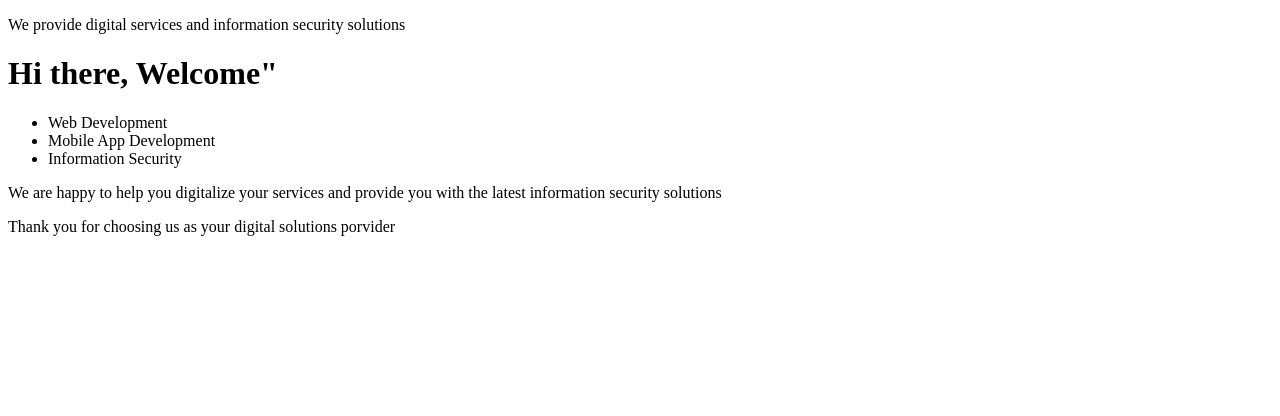
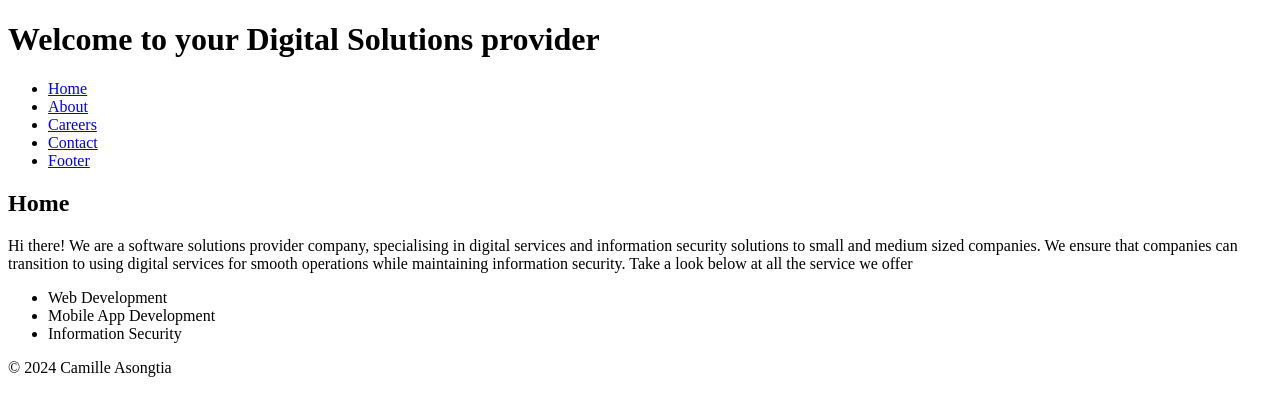
Before and after one commit to CamilleAsongtia/camilleasongtia.github.io, a plain HTML site: page index.html in a window 1280 px wide. Drawn offline with Linux system fonts and the light colour scheme.

Commit message:
Add files via upload

```diff
--- a/index.html
+++ b/index.html
@@ -1,14 +1,39 @@
 <!DOCTYPE html>
 <html lang="en">
 <head>
-    <p class="color-example">We provide digital services and information security solutions</p>
-<h1 class="header-example">Hi there, Welcome"</h1>
-<ul class="list-example">
+    <meta charset="UTF-8">
+    <meta name="viewport" content="width=device-width, initial-scale=1.0">
+    <title>Digital Services and Information Security Solutions</title>
+</head>
+<body>
+    <header>
+        <h1>Welcome to your Digital Solutions provider</h1>
+    </header>
+
+    <nav>
+        <ul>
+            <li><a href="#home">Home</a></li>
+            <li><a href="#about">About</a></li>
+            <li><a href="#careers">Careers</a></li>
+            <li><a href="#contact">Contact</a></li>
+            <li><a href="#footer">Footer</a></li>
+        </ul>
+    </nav>
+
+    <main>
+        <h2>Home</h2>
+        <p>Hi there! We are a software solutions provider company, specialising in digital services and information security solutions to small and medium sized companies. We ensure that companies can transition to using digital services for smooth operations while maintaining information security. Take a look below at all the service we offer</p>
+
+        <ul>
             <li>Web Development</li>
             <li>Mobile App Development</li>
             <li>Information Security</li>
         </ul>
-<p class="text-example">We are happy to help you digitalize your services and provide you with the latest information security solutions</p>
-<div class="div-example">Thank you for choosing us as your digital solutions porvider</div>
+    </main>
+
+    <footer id="footer">
+        <p>&copy; 2024 Camille Asongtia</p>
+    </footer>
+
     </body>
     </html>
```
Lines whose indentation alone changed are shown as unchanged.
